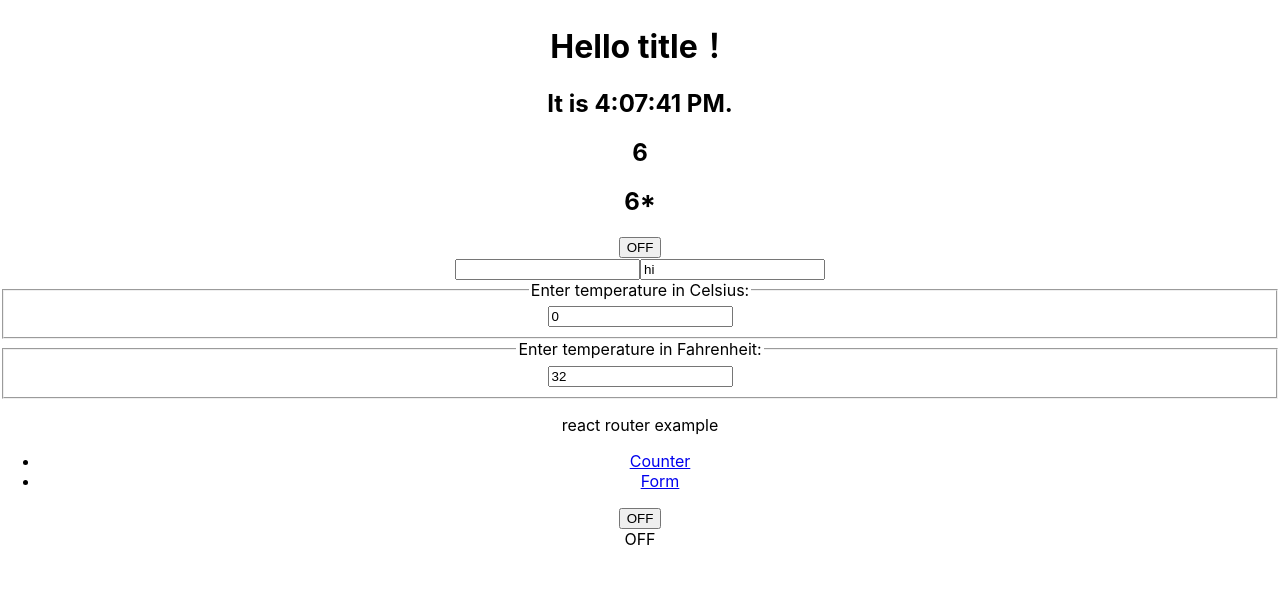
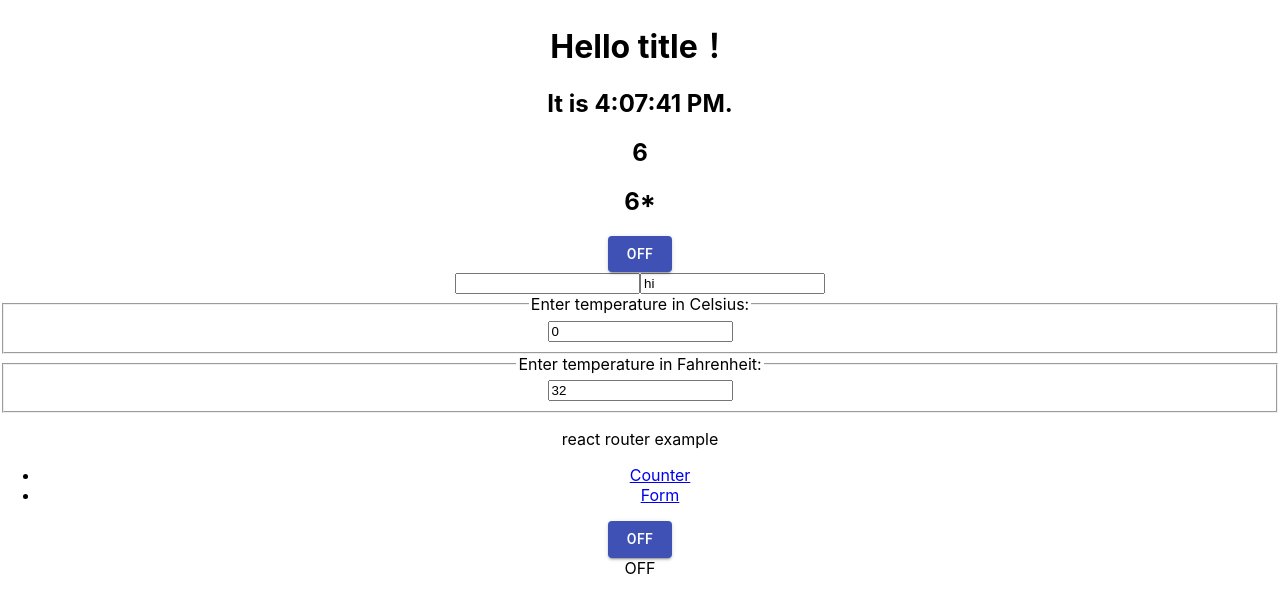
Before and after one commit to ToDSung/hello_react, a React (Create React App) app: page /counter in a window 1280 px wide. Shown: the top 612 px of the page. Built offline with nearby package versions, Linux system fonts and the light colour scheme.

Commit message:
chore: add material ui

```diff
--- a/src/components/toggle.js
+++ b/src/components/toggle.js
@@ -1,6 +1,11 @@
 import { useState } from 'react'
 import { useDispatch } from 'react-redux';
 import { changeTheme } from '../redux/actions/themeAction.js';
+import { Button } from '@material-ui/core';
+
+function App() {
+  return <Button color="primary">Hello World</Button>;
+}
 
 const Toggle = () => {
   const [isToggleOn, setToggleOn] = useState(false)
@@ -12,9 +17,13 @@ const Toggle = () => {
   }
 
   return (
-    <button onClick={handleClick}>
+    <Button
+      variant="contained"
+      color="primary"
+      onClick={handleClick}
+    >
       {isToggleOn ? "ON" : "OFF"}
-    </button>
+    </Button>
   );
 };
 
```
Also changed, not shown: package.json (+9 -0 lines), 1 other file (tests, documents, lock files or other folders).
